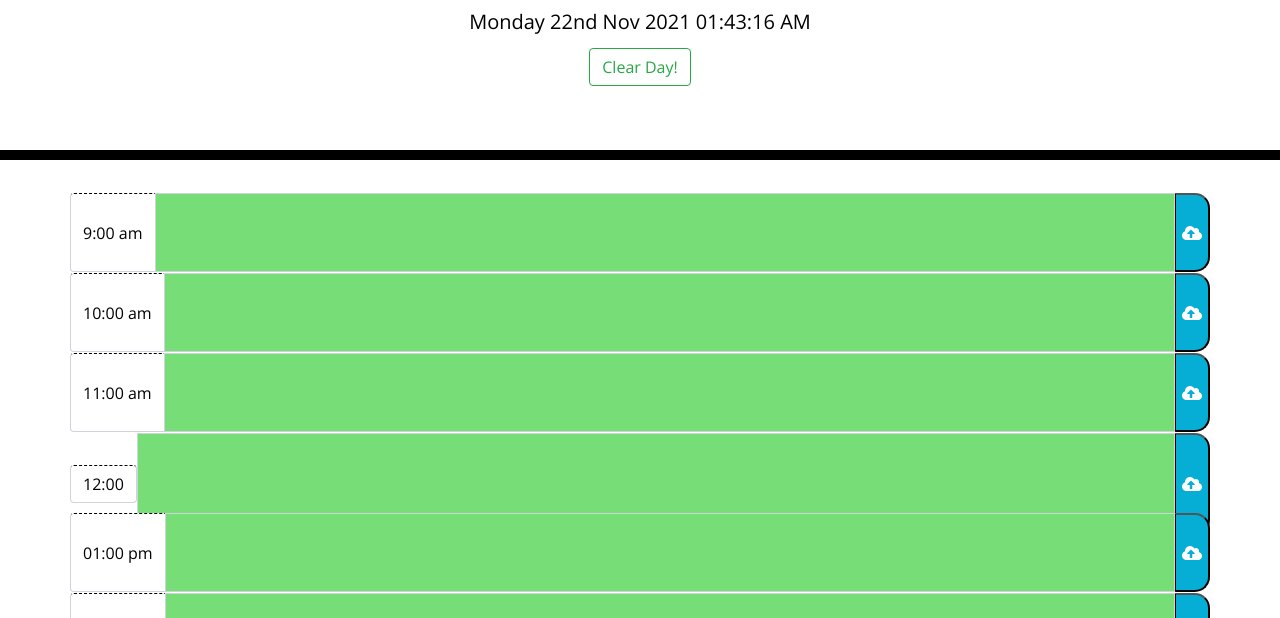
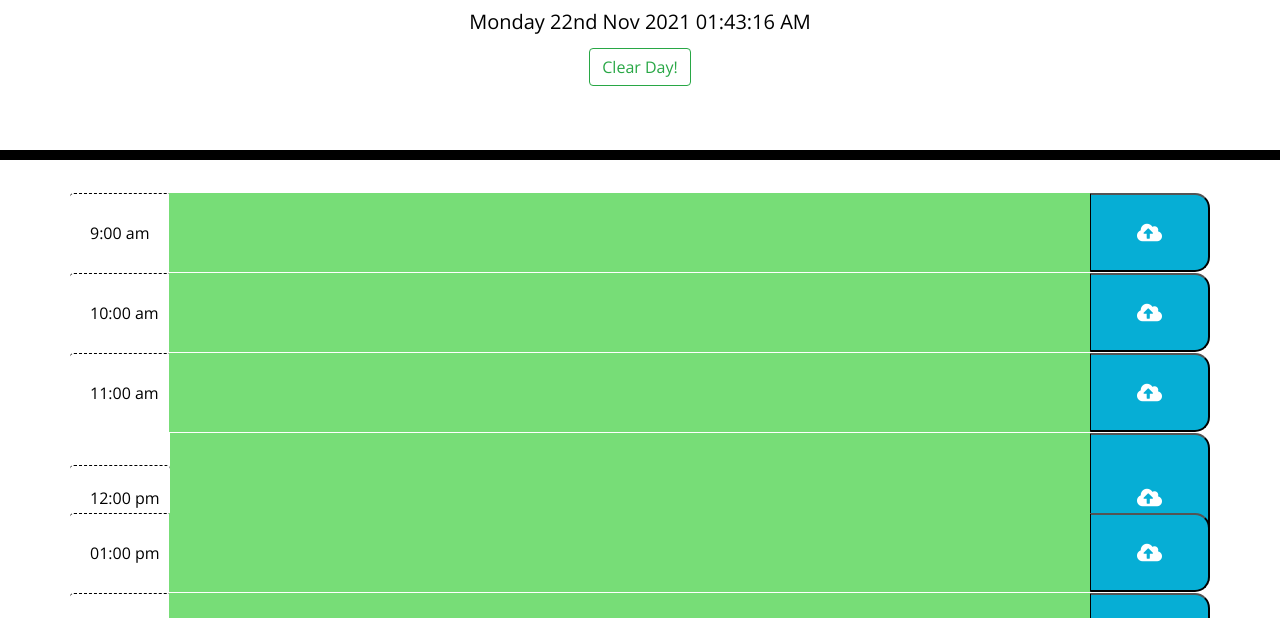
Before and after one commit to TYates0303/super-disco-mains, a plain HTML site: page Develop/index.html in a window 1280 px wide. Shown: the part 182-800 px from the top of the page. Drawn offline with nearby package versions, Linux system fonts and the light colour scheme.

Commit message:
finished code for all files

```diff
--- a/Develop/index.html
+++ b/Develop/index.html
@@ -66,7 +66,7 @@
      <div class="row">
        <div class="input-group">
          <div class="input group-prepend">
-           <span class="input-group-text hour">12:00</span>
+           <span class="input-group-text hour">12:00 pm</span>
          </div>
          <textarea class="form-control" aria-label="With textarea" id="12pm"></textarea>
          <button type="button" class="saveBtn"><i class="fas fa-cloud-upload-alt"></i></button>
--- a/Develop/style.css
+++ b/Develop/style.css
@@ -11,6 +11,7 @@ textarea{
   color: #000000;
   border-left: 1px solid black;
   padding: 10px;
+  width: 920px;
 }
 
 .jumbotron {
@@ -30,6 +31,15 @@ textarea{
   border-radius: 15px;
 }
 
+.input-group-text {
+  border: none;
+}
+
+.form-control {
+  border: none;
+}
+
+
 .row {
   white-space: pre-wrap;
   height: 80px;
@@ -40,7 +50,11 @@ textarea{
   background-color: #ffffff;
   color: #000000;
   border-top: 1px dashed #000000;
+  width: 100px;
+  text-align: center;
+  padding: 20px;
 }
+
 
 .past {
   background-color: #d3d3d3;
@@ -63,9 +77,11 @@ textarea{
   border-bottom-right-radius: 15px;
   background-color: #06AED5;
   color: white;
+  width: 120px;
+  font-size: 20px;
 }
 
 .saveBtn i:hover {
-  font-size: 20px;
+  font-size: 40px;
   transition: all .3s ease-in-out;
 }
```
Also changed, not shown: 1 other file.
